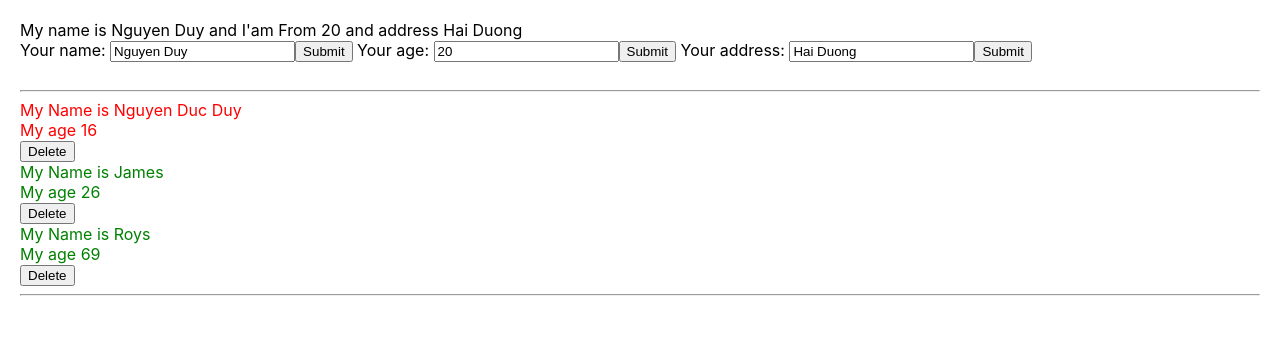
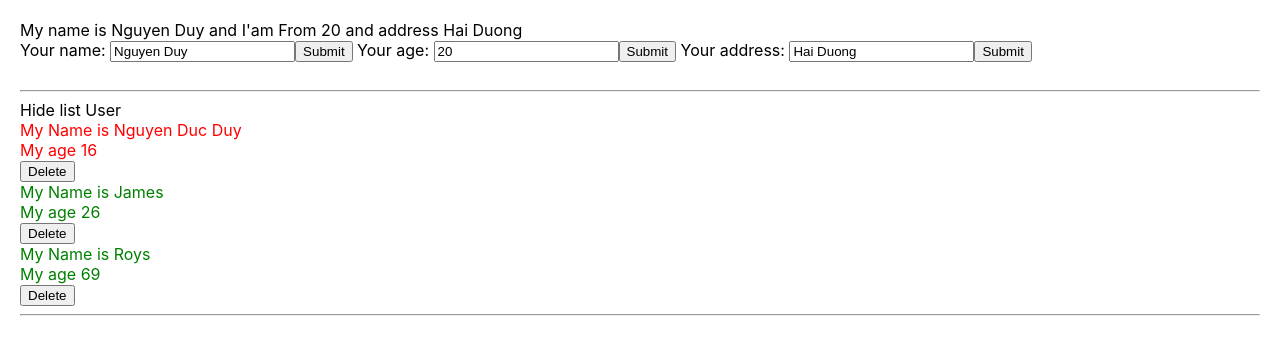
Before and after one commit to DuyOL/ReactDemoDuy, a React app: page / in a window 1280 px wide. Shown: the top 354 px of the page. Built offline with nearby package versions, Linux system fonts and the light colour scheme.

Commit message:
video 35

```diff
--- a/src/components/Displayinfo.js
+++ b/src/components/Displayinfo.js
@@ -1,4 +1,4 @@
-import React from 'react';
+import React, { useState } from 'react';
 import './Displayinfo.scss';
 import logo from './../logo.svg';
 
@@ -73,17 +73,23 @@
 
 const Displayinfo = (props) => {
     const { listUsers } = props;
+
+    const [isShowHideListUser, setShowHideListUser] = useState(true);
+    // this.state = {
+    //     isShowHideListUser: true
+    // }
+    const handleShowHideListUser = () => {
+
+        setShowHideListUser(!isShowHideListUser)
+    }
     return (
         <div className='display-infor-container'>
-            {/* <img src={logo} /> */}
-            {/* <div>
-                    <span onClick={() => { this.handleShowHide() }}>
-                        {this.state.isShowlistUser === true ? "Hide list users: " : "Show list users"}
-                    </span>
-                </div> */}
-            {true &&
-                // {this.state.isShowlistUser &&
-
+            <div>
+                <span onClick={() => handleShowHideListUser()}>
+                    {isShowHideListUser === true ? "Hide list User" : "Show List User"}
+                </span>
+            </div>
+            {isShowHideListUser &&
                 <>
                     {listUsers.map((user) => {
                         return (
```
